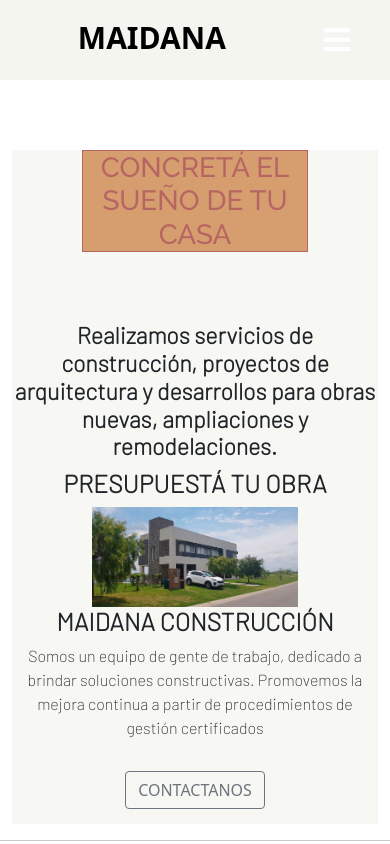
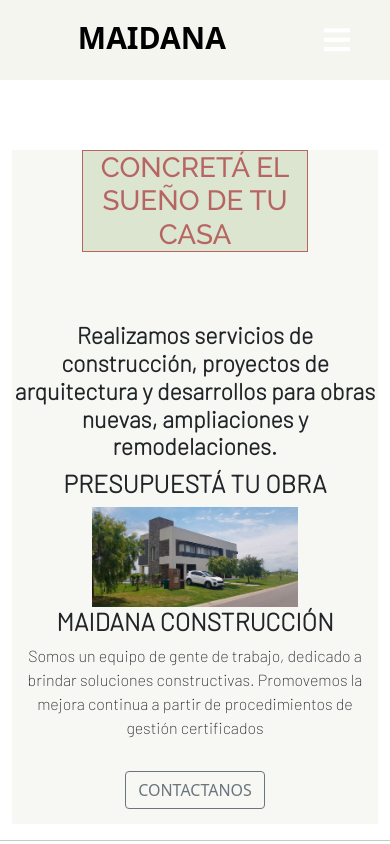
Before and after one commit to jamaidana/MaidanaConstruccion, a website: page index.html in a window 390 px wide. Shown: the top 844 px of the page. Drawn offline with nearby package versions, Linux system fonts and the light colour scheme.

Commit message:
estilos h1

```diff
--- a/scss/_titulos.scss
+++ b/scss/_titulos.scss
@@ -5,7 +5,7 @@
                             text-align: center;
                             color:black;
                             border: 1px solid;
-                            background-color:#c06014;
+                            background-color:$bgh1-color;
 
                         }
 
--- a/scss/estilos.scss
+++ b/scss/estilos.scss
@@ -6,6 +6,8 @@ $headerBack-color: #f3f4edde;
 $bodyBack-color:  #ffffff;
 $concretaBack-color: #f3f4eda4;
 $footer-color: #d0d1caa4;
+$bgh1-colorPhone:#C9D8B6;
+$bgh1-color:#57837B;
 
 @import "diseno";
 @import "footer";
@@ -105,6 +107,7 @@ body{
         color:darkred;
         text-align: center;
         border: 0.7px solid;
+        background:$bgh1-colorPhone;
 
     }
     .header{
```
Also changed, not shown: scss/estilos.css, 1 other file.
